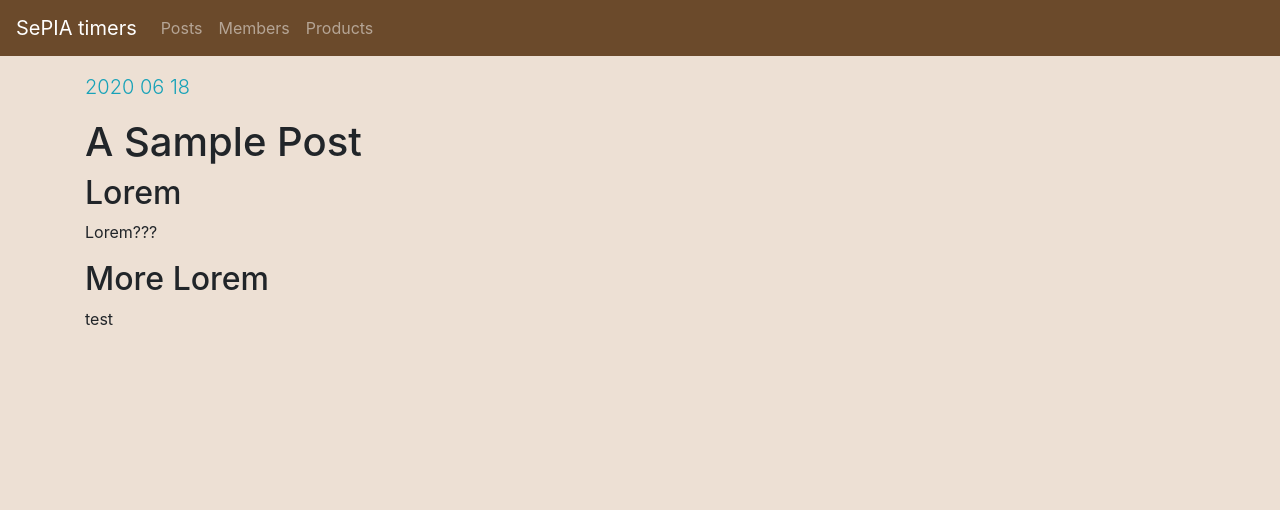
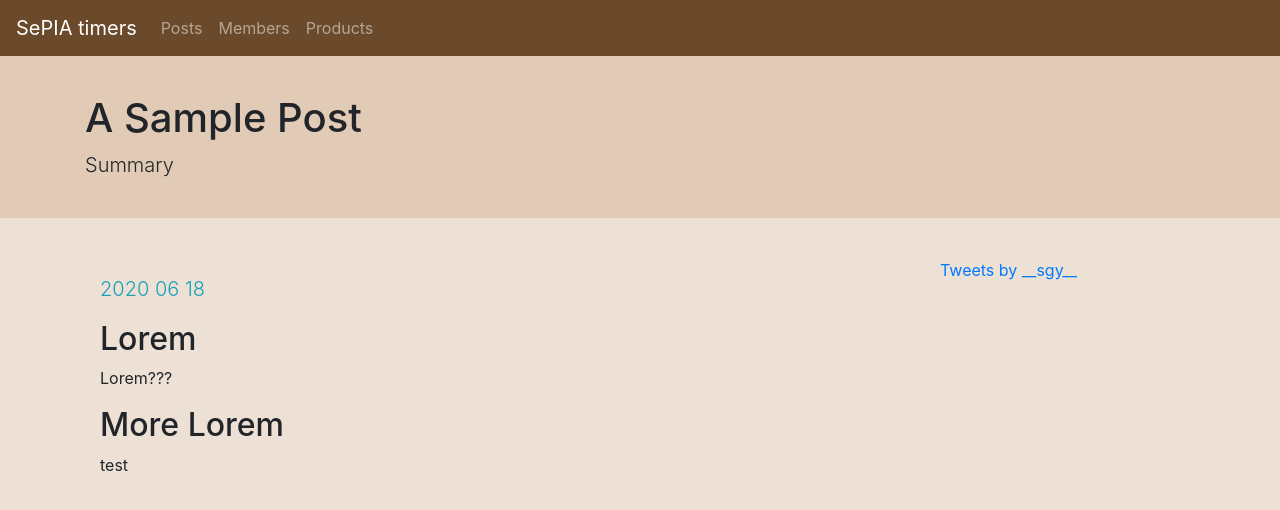
Before and after one commit to SePIAtimers/SePIAtimers.github.io, a Jekyll site: the page built from _posts/2020-06-18-sample-post.md, in a window 1280 px wide. Shown: the top 510 px of the page. Built offline with Jekyll 4.4.1, drawn with Linux system fonts in a browser that asks for light colours; comment, search, counter and statistics services are not loaded.

Commit message:
Apply default layout for post page

```diff
--- a/_includes/post.html
+++ b/_includes/post.html
@@ -4,7 +4,6 @@
       <p class="lead text-info">
         {{ page.date | date: "%Y %m %d"}}
       </p>
-      <h1>{{ page.title }}</h1>
       <article>
         {{ content }}
       </article>
--- a/_layouts/post.html
+++ b/_layouts/post.html
@@ -1,9 +1,5 @@
-<!DOCTYPE html>
-<html lang="en">
-  {% include head.html %}
-  <body>
-    {% include header.html %}
-    {% include post.html %}
-    {% include footer.html %}
-  </body>
-</html>
+---
+layout: default
+---
+
+{% include post.html %}
```
